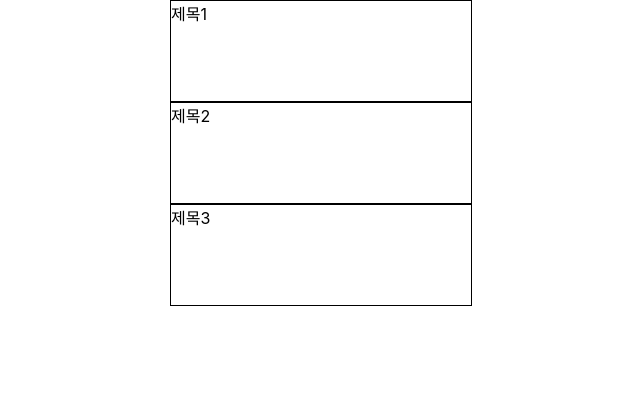
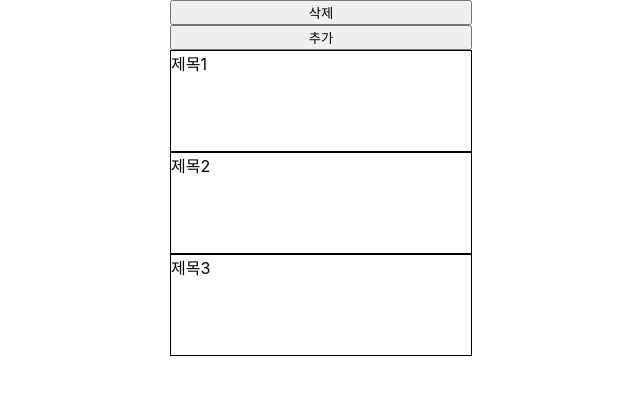
Before and after one commit to jg20228/second_react, a React (Create React App) app: page / in a window 1280 px wide. Shown: the top 394 px of the page, without its empty margins (319-959 px from the left). Built offline with nearby package versions, Linux system fonts and the light colour scheme.

Commit message:
버튼으로 추가삭제

```diff
--- a/src/App.js
+++ b/src/App.js
@@ -6,7 +6,7 @@ class App extends Component {
   //배열을 하나(데이터) 만듬
   //이 데이터를 바인딩해서 뿌릴것이다.
   state = {
-    post: [
+    posts: [
       {
         id: 1,
         title: "제목1",
@@ -28,10 +28,29 @@ class App extends Component {
       justify-content: center;
     `;
 
+    //render 안에서는 const로 해야함
+    //화면그려질때마다 계속 만들 필요없어서
+    //오브젝트 넣을것이라 중괄호
+    const add = () => {
+      this.setState({
+        posts: this.state.posts.concat({ id: 4, title: "제목4" }),
+      });
+    };
+    //중괄호 적었으니 return
+    const del = () => {
+      this.setState({
+        posts: this.state.posts.filter((post) => {
+          return post.id !== 2;
+        }),
+      });
+    };
+
     return (
-      //데이터를 뿌림
+      //데이터를 뿌림, JSX 문법 onClick 조심
       <ContainerBox>
-        {this.state.post.map((post) => {
+        <button onClick={del}>삭제</button>
+        <button onClick={add}>추가</button>
+        {this.state.posts.map((post) => {
           return <Post id={post.id} title={post.title} />;
         })}
       </ContainerBox>
```
Also changed, not shown: test.html (added, +37 -0 lines).
